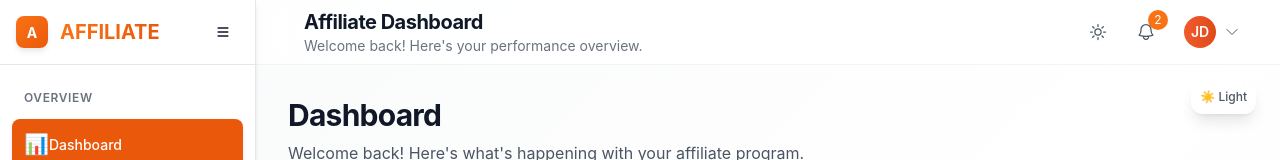
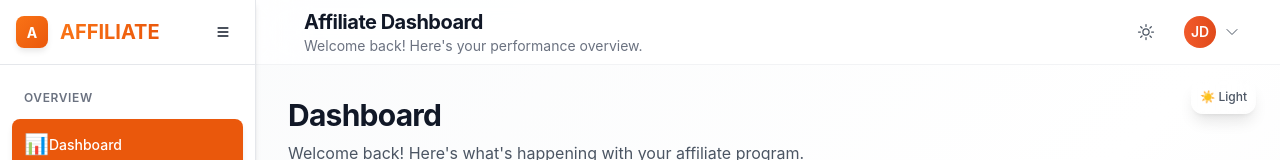
Before and after one commit to MicroStackHub/affiliate, a React (Vite) app: page /dashboard in a window 1280 px wide. Shown: the top 160 px of the page. Built offline with nearby package versions, Linux system fonts and the light colour scheme.

Commit message:
notification icon hidden

```diff
--- a/src/components/Layout/Navbar.tsx
+++ b/src/components/Layout/Navbar.tsx
@@ -146,7 +146,7 @@ const Navbar: React.FC = () => {
             </div>
 
             {/* Notifications */}
-            <div className="relative">
+            <div className="relative hidden">
               <button
                 onClick={() => setShowNotifications(!showNotifications)}
                 className="relative p-2 rounded-xl text-gray-600 dark:text-gray-400 hover:bg-gray-100 dark:hover:bg-gray-700"
```
